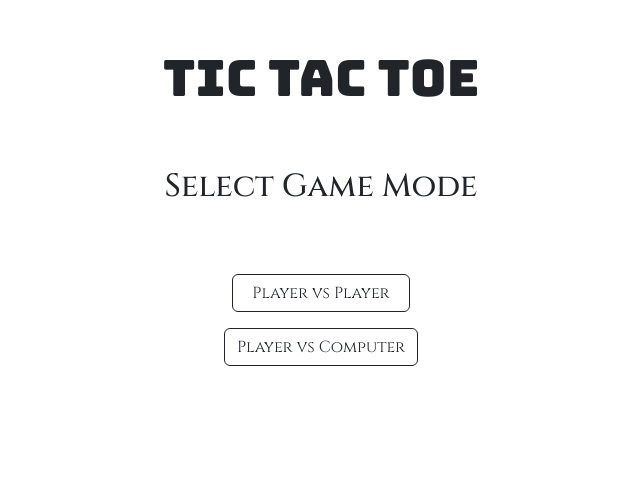
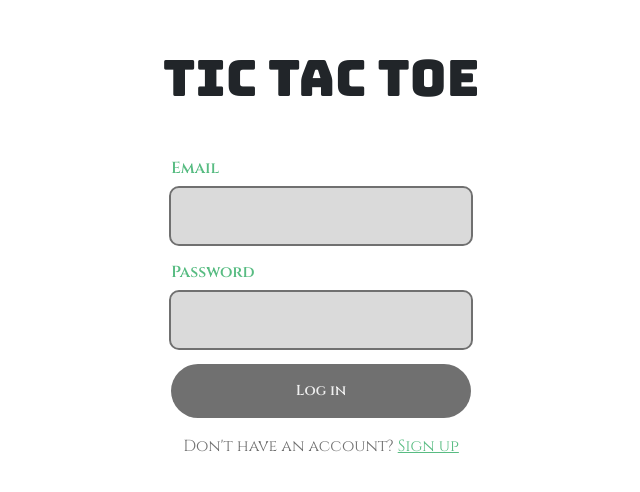
Before and after one commit to honeypathkar/Tic-Tac-Toe, a React (Create React App) app: page /login in a window 1280 px wide. Shown: the top 492 px of the page, without its empty margins (319-959 px from the left). Built offline with nearby package versions, Linux system fonts and the light colour scheme.

Commit message:
Adding Login and Register page

```diff
--- a/package.json
+++ b/package.json
@@ -11,7 +11,7 @@
     "caniuse-lite": "^1.0.30001634",
     "react": "^18.2.0",
     "react-dom": "^18.2.0",
-    "react-router-dom": "^6.20.1",
+    "react-router-dom": "^6.26.0",
     "react-scripts": "5.0.1",
     "web-vitals": "^2.1.4"
   },
--- a/src/App.css
+++ b/src/App.css
@@ -9,7 +9,7 @@
   max-width: 100px;
   margin: auto;
   justify-content: center;
-  gap: 5px
+  gap: 5px;
 }
 
 .heading {
@@ -17,7 +17,6 @@
   font-size: 50px;
   text-align: center;
 }
-
 
 .box {
   width: 150px;
@@ -57,3 +56,78 @@
     font-size: 50px;
   }
 }
+
+/* From Uiverse.io by bociKond */
+.form {
+  --bg-light: #efefef;
+  --bg-dark: #707070;
+  --clr: #58bc82;
+  --clr-alpha: #9c9c9c60;
+  display: flex;
+  flex-direction: column;
+  align-items: center;
+  gap: 1rem;
+  width: 100%;
+  max-width: 300px;
+}
+
+.form .input-span {
+  width: 100%;
+  display: flex;
+  flex-direction: column;
+  gap: 0.5rem;
+}
+
+.form input[type="email"],
+.form input[type="password"] {
+  border-radius: 0.5rem;
+  padding: 1rem 0.75rem;
+  width: 100%;
+  border: none;
+  display: flex;
+  align-items: center;
+  gap: 0.5rem;
+  background-color: var(--clr-alpha);
+  outline: 2px solid var(--bg-dark);
+}
+
+.form input[type="email"]:focus,
+.form input[type="password"]:focus {
+  outline: 2px solid var(--clr);
+}
+
+.label {
+  align-self: flex-start;
+  color: var(--clr);
+  font-weight: 600;
+}
+
+.form .submit {
+  padding: 1rem 0.75rem;
+  width: 100%;
+  display: flex;
+  align-items: center;
+  gap: 0.5rem;
+  border-radius: 3rem;
+  background-color: var(--bg-dark);
+  color: var(--bg-light);
+  border: none;
+  cursor: pointer;
+  transition: all 300ms;
+  font-weight: 600;
+  font-size: 0.9rem;
+}
+
+.form .submit:hover {
+  background-color: var(--clr);
+  color: var(--bg-dark);
+}
+
+.span {
+  text-decoration: none;
+  color: var(--bg-dark);
+}
+
+.span a {
+  color: var(--clr);
+}
--- a/src/App.js
+++ b/src/App.js
@@ -1,17 +1,23 @@
 import "./App.css";
 import Box from "./components/Box";
+import { BrowserRouter as Router, Route, Routes } from "react-router-dom";
+import Login from "./components/Login";
+import Register from "./components/Register";
 
 function App() {
   return (
-    <>
+    <Router>
       <div>
         <div className="my-5">
           <h1 className="heading">Tic Tac Toe</h1>
         </div>
-
-        <Box />
+        <Routes>
+          <Route exact path="/Tic-Tac-Toe/" element={<Box />} />
+          <Route exact path="/login" element={<Login />} />
+          <Route exact path="/register" element={<Register />} />
+        </Routes>
       </div>
-    </>
+    </Router>
   );
 }
 
--- a/src/components/Box.js
+++ b/src/components/Box.js
@@ -2,6 +2,7 @@ import React, { useState, useEffect } from "react";
 import "../App.css";
 import ClickSound from "./sounds/click_sound.wav";
 import StartSound from "./sounds/start.wav";
+import { Link } from "react-router-dom";
 
 export default function Box() {
   const [mode, setMode] = useState(null); // null, 'PvC', 'PvP'
@@ -111,7 +112,7 @@ export default function Box() {
     <div className="my-5">
       {/* If mode not selected show this */}
       {!mode && (
-        <div className="text-center" style={{ marginTop: "60px" }}>
+        <div className="text-center my-5" style={{ marginTop: "60px" }}>
           <h2>Select Game Mode</h2>
           <div
             className="d-grid justify-content-center"
@@ -129,6 +130,9 @@ export default function Box() {
             >
               Player vs Computer
             </button>
+            <Link to="/login" className="btn-outline-dark btn">
+              Login
+            </Link>
           </div>
         </div>
       )}
--- /dev/null
+++ b/src/components/Login.js
@@ -0,0 +1,28 @@
+import React from "react";
+import "../App.css"
+import { Link } from "react-router-dom";
+
+export default function Login() {
+  return (
+    <div className="d-flex justify-content-center">
+      <form class="form">
+        <span class="input-span">
+          <label for="email" class="label">
+            Email
+          </label>
+          <input type="email" name="email" id="email" />
+        </span>
+        <span class="input-span">
+          <label for="password" class="label">
+            Password
+          </label>
+          <input type="password" name="password" id="password" />
+        </span>
+        <input class="submit" type="submit" value="Log in" />
+        <span class="span">
+          Don't have an account? <Link to="/register">Sign up</Link>
+        </span>
+      </form>
+    </div>
+  );
+}
--- /dev/null
+++ b/src/components/Register.js
@@ -0,0 +1,30 @@
+import React from "react";
+import "../App.css"
+import { Link } from "react-router-dom";
+
+export default function Register() {
+  return (
+    <div>
+      <div className="d-flex justify-content-center">
+        <form class="form">
+          <span class="input-span">
+            <label for="email" class="label">
+              Email
+            </label>
+            <input type="email" name="email" id="email" />
+          </span>
+          <span class="input-span">
+            <label for="password" class="label">
+              Password
+            </label>
+            <input type="password" name="password" id="password" />
+          </span>
+          <input class="submit" type="submit" value="Log in" />
+          <span class="span">
+            Already have an account? <Link to="/login">Log in</Link>
+          </span>
+        </form>
+      </div>
+    </div>
+  );
+}
```
Also changed, not shown: 1 other file (tests, documents, lock files or other folders).
